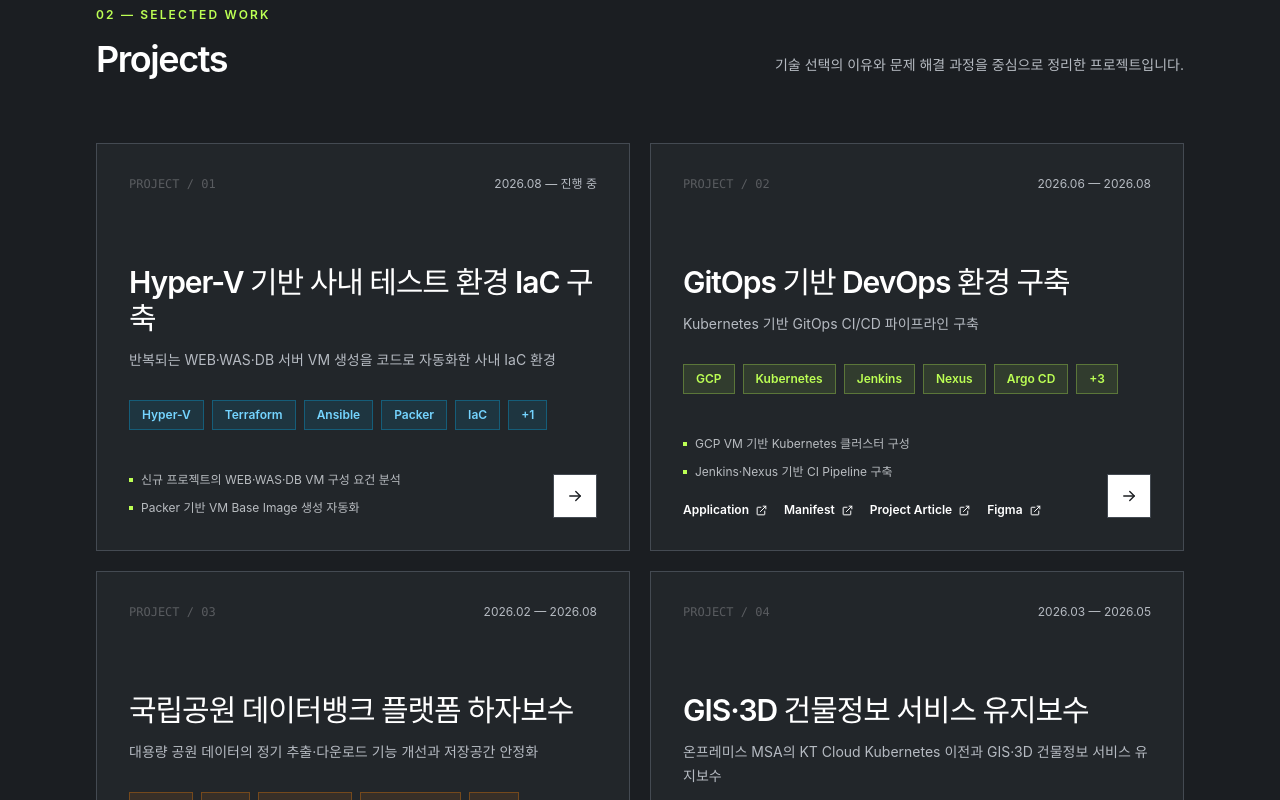
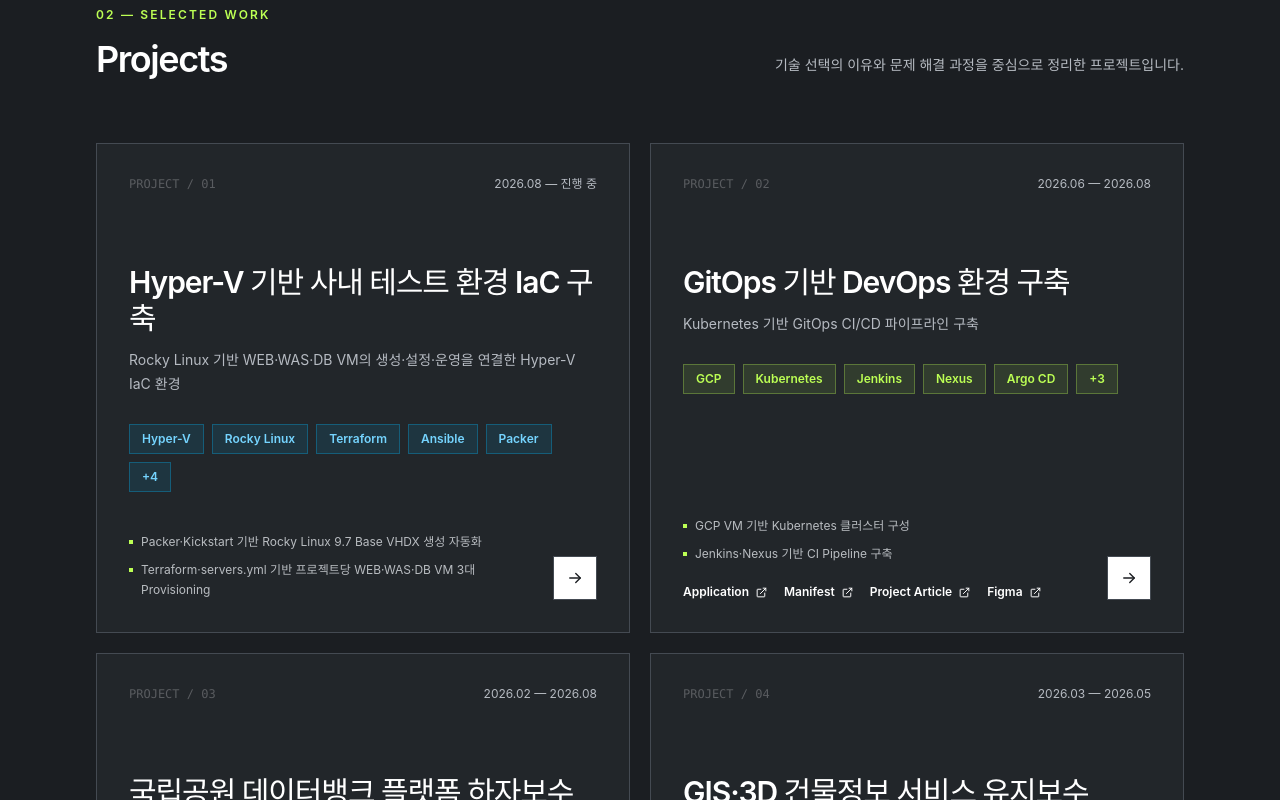
Before and after one commit to IMjaeyongpark/Portfolio, a React (Vite) app: page / in a window 1280 px wide. Shown: the part 1878-2678 px from the top of the page. Built offline with nearby package versions, Linux system fonts and the light colour scheme.

Commit message:
feat: Hyper-V IaC 프로젝트 상세 보강

```diff
--- a/src/data/projects.js
+++ b/src/data/projects.js
@@ -10,28 +10,30 @@ const projectItems = [
   {
     tone: 'blue',
     title: 'Hyper-V 기반 사내 테스트 환경 IaC 구축',
-    description: '반복되는 WEB·WAS·DB 서버 VM 생성을 코드로 자동화한 사내 IaC 환경',
+    description: 'Rocky Linux 기반 WEB·WAS·DB VM의 생성·설정·운영을 연결한 Hyper-V IaC 환경',
     period: '2026.08 — 진행 중',
-    skills: ['Hyper-V', 'Terraform', 'Ansible', 'Packer', 'IaC', 'AI Agent'],
-    purpose: '사내에서 신규 프로젝트를 수행할 때마다 Hyper-V에 WEB·WAS·DB 서버 VM을 반복적으로 생성하던 작업을 IaC로 자동화하고, 서버 구성을 코드로 재사용·관리할 수 있는 환경을 구축하는 프로젝트입니다.',
+    skills: ['Hyper-V', 'Rocky Linux', 'Terraform', 'Ansible', 'Packer', 'PowerShell', 'Kickstart', 'IaC', 'AI Agent'],
+    purpose: '사내 신규 프로젝트마다 Hyper-V에 WEB·WAS·DB VM을 반복적으로 생성·설정하던 작업을 자동화했습니다. servers.yml만 수정해 프로젝트별 서버 사양과 네트워크를 정의하고, 동일한 절차로 재생성·관리할 수 있는 IaC 환경을 구축했습니다.',
     role: [
-      '신규 프로젝트의 WEB·WAS·DB VM 구성 요건 분석',
-      'Packer 기반 VM Base Image 생성 자동화',
-      'Terraform 기반 프로젝트당 WEB·WAS·DB VM 3대 Provisioning 자동화',
-      'Ansible 기반 Server Configuration 자동화',
-      'AI Agent를 활용한 IaC Code 작성·검증',
+      'Packer·Kickstart 기반 Rocky Linux 9.7 Base VHDX 생성 자동화',
+      'Terraform·servers.yml 기반 프로젝트당 WEB·WAS·DB VM 3대 Provisioning',
+      'Ansible 기반 OS·Network·Security·Docker Configuration 자동화',
+      'PowerShell 기반 검증·생성·전원·삭제 Workflow 구축',
+      'AI Agent를 활용한 IaC Code·Script·검증 로직 작성 및 보완',
     ],
     details: [
-      'Packer로 반복 사용할 Hyper-V VM Base Image 생성 과정을 자동화했습니다.',
-      'Terraform에 WEB·WAS·DB 역할별 VM 구성을 정의하고, 코드를 실행해 신규 프로젝트당 Hyper-V VM 3대를 생성하도록 구성했습니다.',
-      'Ansible로 각 서버 역할에 필요한 OS·Package·Service 설정을 자동화하고, 프로젝트별 요건에 맞게 코드를 수정·재사용할 수 있게 했습니다.',
-      'AI Agent를 활용해 Terraform·Ansible·Packer Code를 작성하고 검토·보완하며 IaC 도입 과정을 효율화했습니다.',
+      'Rocky Linux ISO와 Kickstart로 Generation 2·Secure Boot 기반 무인 설치를 구성하고, Packer로 복제 가능한 Base VHDX를 생성했습니다.',
+      'servers.yml을 단일 설정 지점으로 구성해 프로젝트별 VM 이름·CPU·Memory·Disk·IP를 선언하고, Terraform으로 VHDX 복제·확장과 VM 수명주기를 관리했습니다.',
+      '관리용 DHCP NIC와 사내망 고정 IP NIC를 분리하고, Ansible로 Network·Docker·LVM/XFS 확장·SSH 9822·firewalld·SELinux·Kubernetes swap 설정을 적용했습니다.',
+      'PowerShell Script로 Packer Build, Terraform Apply, Hyper-V KVP 기반 관리 IP 탐색, Ansible 실행, VM 전원 관리와 Terraform Destroy를 하나의 Workflow로 연결했습니다.',
+      '프로젝트별 Terraform State를 분리하고 VM 이름·고정 IP·State 경로 중복, Subnet·Resource 설정을 사전 검증하도록 구성했습니다.',
+      'AI Agent로 자동화 Code·Script·문서의 초안을 작성하고, 실행 대상과 변경 내용을 직접 검토하며 안전 장치와 검증 로직을 보완했습니다. 현재 시험 VM과 IP를 사용해 전체 Workflow를 검증 중입니다.',
     ],
     troubleshooting: [
       {
         problem: '신규 프로젝트를 수행할 때마다 WEB·WAS·DB 서버용 Hyper-V VM을 수동으로 반복 생성·설정해야 했습니다.',
-        solution: 'Packer로 Base Image를 생성하고 Terraform으로 역할별 VM을 Provisioning하며, Ansible로 서버 설정을 적용하는 IaC 흐름을 구축했습니다.',
-        result: '신규 프로젝트당 WEB·WAS·DB VM 3대의 반복 생성·설정 작업을 코드 기반으로 전환해 동일한 테스트 환경을 재현하고 인프라 구성을 코드로 관리할 수 있게 했습니다.',
+        solution: 'Packer·Terraform·Ansible을 연결하고, 프로젝트별 서버 사양과 IP만 servers.yml에 선언하면 PowerShell Script로 이미지 생성, VM Provisioning과 OS 설정을 수행할 수 있도록 구성했습니다.',
+        result: '프로젝트당 WEB·WAS·DB VM 3대의 반복 생성·설정 작업을 코드로 전환해 동일한 테스트 환경을 재현하고, 프로젝트별 상태와 인프라 설정을 분리해 관리할 수 있는 기반을 마련했습니다.',
       },
     ],
     github: '',
--- a/src/data/skills.js
+++ b/src/data/skills.js
@@ -2,7 +2,7 @@ export const skillGroups = [
   { category: 'Backend', skills: ['Java', 'Spring Boot', 'Spring', 'Spring Batch', 'Python', 'Flask'] },
   { category: 'Database', skills: ['PostgreSQL', 'MongoDB Atlas', 'AWS RDS'] },
   { category: 'DevOps', skills: ['Docker', 'Kubernetes', 'Jenkins', 'GitHub Actions', 'Argo CD', 'Helm', 'Nexus'] },
-  { category: 'Infra / IaC', skills: ['Terraform', 'Ansible', 'Packer', 'Hyper-V'] },
+  { category: 'Infra / IaC', skills: ['Terraform', 'Ansible', 'Packer', 'Hyper-V', 'PowerShell', 'Kickstart'] },
   { category: 'Server / Network', skills: ['Nginx', 'Linux', 'Rocky Linux', 'NFS', 'Reverse Proxy'] },
   { category: 'Cloud', skills: ['GCP', 'KT Cloud', 'AWS EC2', 'Azure'] },
 ]
```
